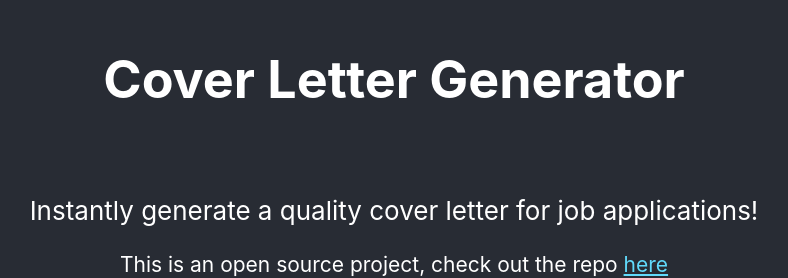
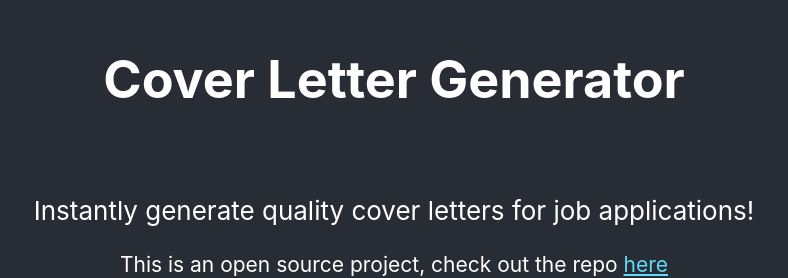
Before and after one commit to yinyang1017/instant-cover-letter, a React (Create React App) app in the folder react-clg/: page /get-started in a window 1280 px wide. Shown: the part 199-477 px from the top of the page, without its empty margins (246-1034 px from the left). Built offline with nearby package versions, Linux system fonts and the light colour scheme; the HTML template or start-up script is replaced by a standard one.

Commit message:
add basic error handling to GeneratePage, fix typo in splash screen

```diff
--- a/react-clg/src/components/GeneratePage.tsx
+++ b/react-clg/src/components/GeneratePage.tsx
@@ -2,12 +2,14 @@ import React, { useState, useEffect } from "react";
 import { useNavigate } from "react-router-dom";
 import "../App.css";
 import "../loading.css";
+import ErrorPage from "./ErrorPage";
 
 function GeneratePage() {
   const [jd, setJd] = useState("");
   const [prompt, setPrompt] = useState("");
   const [coverLetter, setCoverLetter] = useState("");
   const [loading, setLoading] = useState(false);
+  const [error, setError] = useState(false);
   const navigate = useNavigate();
 
   // redirect to result page after cover letter is generated
@@ -36,7 +38,14 @@ function GeneratePage() {
 
     } catch (err) {
       console.error(err);
+      setError(true);
     }
+  }
+
+  if (error) {
+    return (
+      <ErrorPage/>
+    );
   }
 
   return (
--- a/react-clg/src/components/SplashPage.tsx
+++ b/react-clg/src/components/SplashPage.tsx
@@ -6,7 +6,7 @@ const SplashPage = () => {
     return (
         <div className="splash-page">
             <h1>Cover Letter Generator</h1>
-            <p style={{'paddingTop': '50px'}}>Instantly generate a quality cover letter for job applications!</p>
+            <p style={{'paddingTop': '50px'}}>Instantly generate quality cover letters for job applications!</p>
 
             <p className='splash-small'>
                 This is an open source project, check out the repo <a href="https://github.com/NikoRaisanen/ai-cover-letter-generator" target="_blank"> here</a>
```
